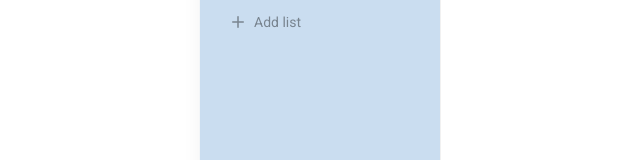
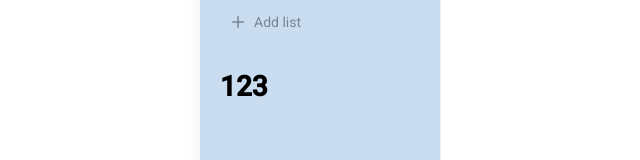
Before and after one commit to arsenjijavadze/todo-list-app-01, a React (Create React App) app: page / in a window 1280 px wide. Shown: the part 397-557 px from the top of the page, without its empty margins (65-705 px from the left). Built offline with nearby package versions, Linux system fonts and the light colour scheme.

Commit message:
refactor: change structure of the project

```diff
--- a/src/App.js
+++ b/src/App.js
@@ -1,8 +1,10 @@
-import React from 'react';
-import List from './components/List'
+import React, { useState } from 'react';
+import List from './components/List';
+import AddListButton from './components/AddList';
 
 
 function App() {
+
   return (
 
     <div className="todo" >
@@ -52,32 +54,7 @@
           isRemovable
         />
 
-        <List
-
-          items={[
-            {
-              className: 'list__add-button',
-              icon: (
-
-                <svg
-                  width="12"
-                  height="12"
-                  viewBox="0 0 16 16"
-                  fill="none"
-                  xmlns="http://www.w3.org/2000/svg"
-                >
-                  <path d="M8 1V15" stroke="black" strokeWidth="2" strokeLinecap="round" strokeLinejoin="round" />
-                  <path d="M1 8H15" stroke="black" strokeWidth="2" strokeLinecap="round" strokeLinejoin="round" />
-                </svg>
-              ),
-              name: 'Add list',
-
-
-            }
-
-          ]}
-
-        />
+        <AddListButton />
 
       </div>
       <div className="todo__tasks">
--- /dev/null
+++ b/src/components/AddList/index.jsx
@@ -0,0 +1,38 @@
+import React from "react";
+import List from "../List";
+
+import './AddListButton.scss';
+
+const AddListButton = () => {
+    return (
+        <React.Fragment>
+            <List
+
+                items={[
+                    {
+                        className: 'list__add-button',
+                        icon: (
+
+                            <svg
+                                width="12"
+                                height="12"
+                                viewBox="0 0 16 16"
+                                fill="none"
+                                xmlns="http://www.w3.org/2000/svg"
+                            >
+                                <path d="M8 1V15" stroke="black" strokeWidth="2" strokeLinecap="round" strokeLinejoin="round" />
+                                <path d="M1 8H15" stroke="black" strokeWidth="2" strokeLinecap="round" strokeLinejoin="round" />
+                            </svg>
+                        ),
+                        name: 'Add list',
+                    }
+                ]}
+            />
+            <div className="add-list-popup">
+                <h1>123</h1>
+            </div>
+        </React.Fragment>
+    );
+};
+
+export default AddListButton;
```
Also changed, not shown: src/components/AddList/AddListButton.scss (added).
